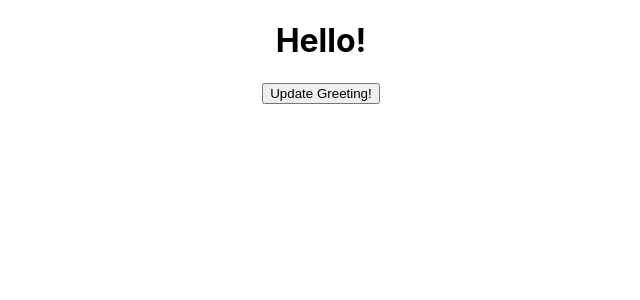
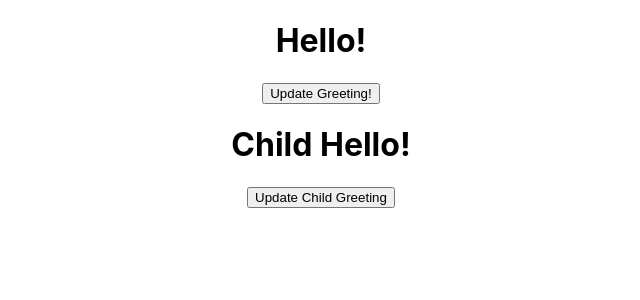
Before and after one commit to Nmyhi/React-mini-project, a React (Create React App) app in the folder my-app/: page / in a window 1280 px wide. Shown: the top 300 px of the page, without its empty margins (319-959 px from the left). Built offline with nearby package versions, Linux system fonts and the light colour scheme.

Commit message:
link  lifecycles cdu child to the parent

```diff
--- a/my-app/src/components/LifeCyclesCDU.js
+++ b/my-app/src/components/LifeCyclesCDU.js
@@ -1,24 +1,32 @@
 import React, { Component } from 'react'
+import LifeCyclesCDUChild from './LifeCyclesCDUChild';
 
 export class LifeCyclesCDU extends Component {
     constructor(props) {
+      console.log("Comstructor called");
         super(props)
         this.state = {
             greeting: "Hello!"
         }
     }
     updateGreeting = () => {
+        console.log("Update greeting called!");
         this.setState(prevState => {
             return {
                 greeting: prevState.greeting === "Hello!" ? "Goodbye": "Hello!"
             }
         })
     }
+    componentDidUpdate () {
+      console.log("Component updated!");
+    }
   render() {
+    console.log("Render method called!")
     return (
       <div>
         <h1>{this.state.greeting}</h1>
         <button onClick={this.updateGreeting}>Update Greeting!</button>
+        <LifeCyclesCDUChild/>
       </div>
     )
   }
--- a/my-app/src/components/LifeCyclesCDUChild.js
+++ b/my-app/src/components/LifeCyclesCDUChild.js
@@ -1,11 +1,42 @@
 import React, { Component } from 'react'
 
 export class LifeCyclesCDUChild extends Component {
-  render() {
-    return (
-      <div>LifeCyclesCDUChild</div>
-    )
-  }
+    constructor(props) {
+        console.log('Child Constructor called');
+        super(props)
+
+        this.state = {
+            greeting: 'Child Hello!',
+        }
+    }
+
+    updateGreeting = () => {
+        console.log('Child updateGreeting called');
+        this.setState((prevState) => {
+            return {
+                greeting: prevState.greeting === 'Child Hello!' ? 'Child Goodbye' : 'Child Hello!',
+            }
+        })
+    }
+
+    componentDidUpdate(prevProps, prevState) {
+        console.log('Child Component updated!');
+        console.log('prevProps', prevProps);
+        console.log('prevState', prevState);
+        if (prevProps.parentGreeting !== this.props.parentGreeting) {
+            console.log('Parent greeting has changed!');
+        }
+    }
+
+    render() {
+        console.log('Child Render method called');
+        return (
+            <div>
+                <h1>{this.state.greeting}</h1>
+                <button onClick={this.updateGreeting}>Update Child Greeting</button>
+            </div>
+        )
+    }
 }
 
 export default LifeCyclesCDUChild
```
